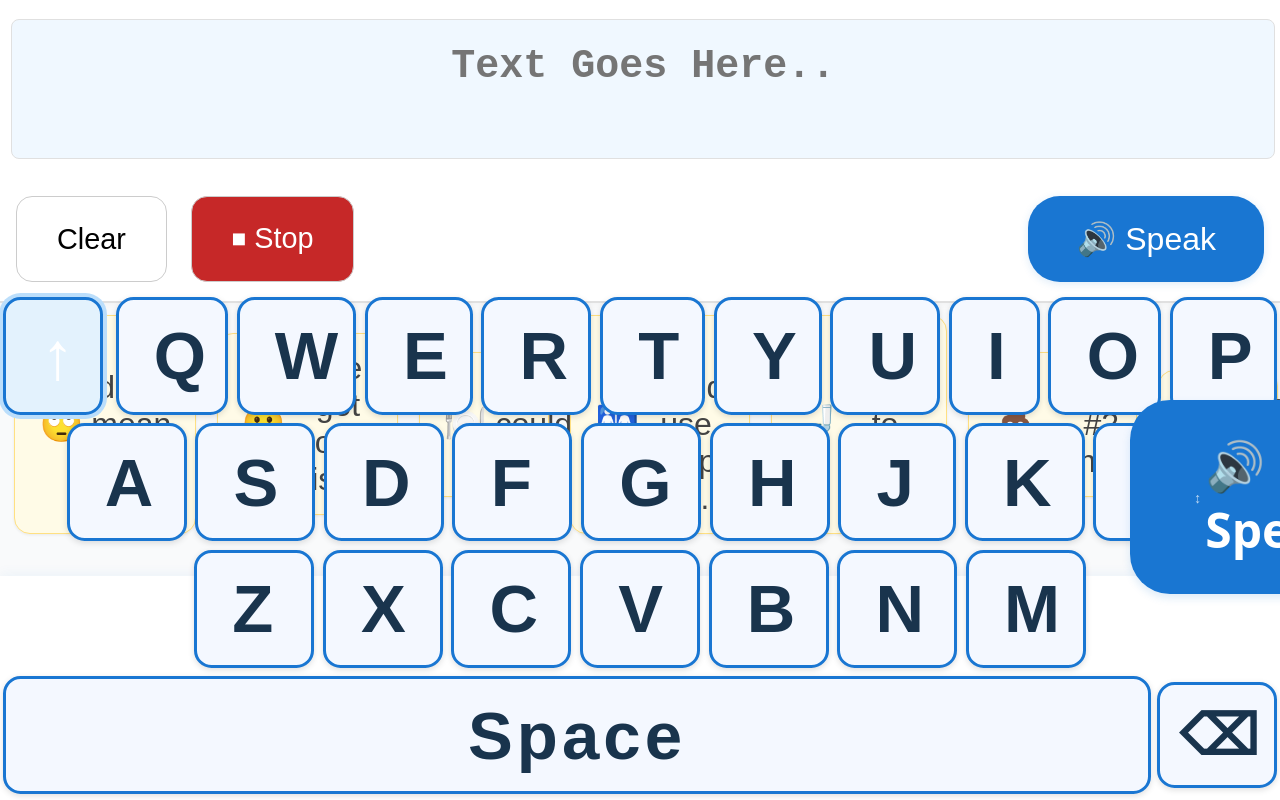
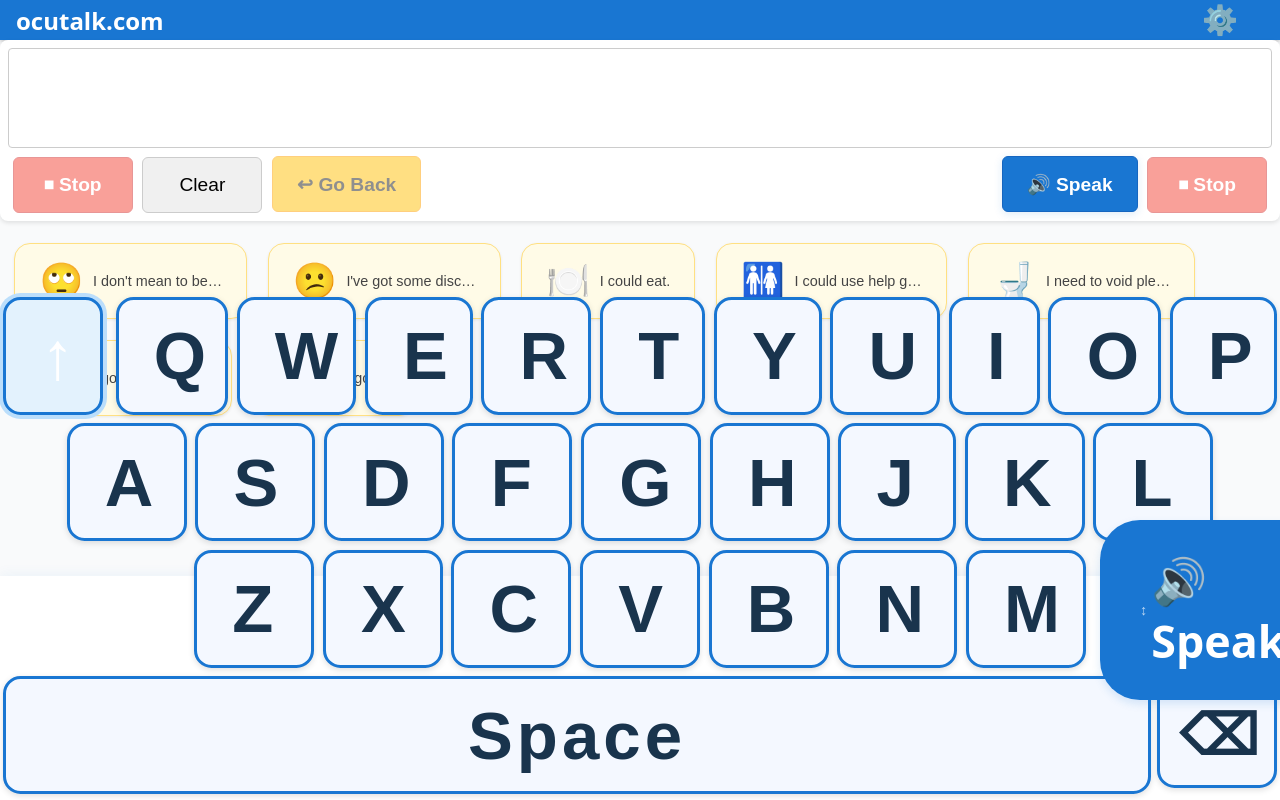
Before and after one commit to Sum1Solutions/talker-mvp, a React (Vite) app: page / in a window 1280 px wide. Built offline with nearby package versions, Linux system fonts and the light colour scheme.

Commit message:
feat: improve UI with wrapped phrase buttons and fix space bar focus bug
- Allow phrase buttons to wrap to multiple lines for better space usage
- Fix space bar triggering previously focused buttons
- Improve Go Back button to restore full text windows
- Update styling for better visual consistency

```diff
--- a/src/App.tsx
+++ b/src/App.tsx
@@ -101,7 +101,10 @@ export default function App() {
       setSpeaking(false);
       // Only clear if not in instant speak mode
       if (!deferSpeak) {
-        setLastText(currentText);
+        // Store the full window of text when cleared
+        if (currentText.trim()) {
+          setLastText(currentText);
+        }
         setCurrentText('');
       }
     };
@@ -140,11 +143,17 @@ export default function App() {
     return () => clearTimeout(timer);
   }, [currentText]);
 
-  // Add global keyboard event listener for Enter key
+  // Add global keyboard event listener for Enter key and handle space bar focus issues
   useEffect(() => {
     const handleKeyDown = (e: KeyboardEvent) => {
       if (e.key === 'Enter') {
-        speak();
+        e.preventDefault(); // Prevent default behavior
+        speak(); // This will speak and then clear the text
+      }
+
+      // If space is pressed, ensure no button has focus to prevent accidental re-clicks
+      if (e.key === ' ' && document.activeElement instanceof HTMLButtonElement) {
+        document.activeElement.blur();
       }
     };
 
@@ -174,8 +183,41 @@ export default function App() {
   };
 
 
+  const resetToDefault = () => {
+    // Reset floating button position by clearing local storage
+    localStorage.removeItem('floatingButtonPosition');
+    // Force refresh to apply defaults
+    window.location.reload();
+  };
+
   return (
     <div className="container" style={{position: 'relative'}}>
+      <div className="app-header">
+        <h1 className="app-title">ocutalk.com</h1>
+        <div className="dropdown">
+          <button className="settings-button" title="Settings">
+            ⚙️
+          </button>
+          <div className="dropdown-content">
+            <button
+              onClick={resetToDefault}
+              className="dropdown-item"
+              title="Reset to default settings"
+            >
+              Reset to default
+            </button>
+            <a
+              href="https://github.com/sum1solutions/ocutalk"
+              target="_blank"
+              rel="noopener noreferrer"
+              className="dropdown-item"
+              title="View source code on GitHub"
+            >
+              GitHub
+            </a>
+          </div>
+        </div>
+      </div>
       <OutputPanel text={currentText} setText={setCurrentTextWithHistory}
         speak={speak} stopSpeaking={stopSpeaking} speaking={speaking}
         deferSpeak={deferSpeak} setDeferSpeak={setDeferSpeak}
@@ -186,7 +228,7 @@ export default function App() {
         style={{
           display: 'flex',
           flexDirection: 'column',
-          height: 'calc(100vh - 40vh)', // Leaves space for the fixed keyboard and OutputPanel
+          height: 'calc(100vh - 45vh)', // Adjusted for header + OutputPanel
           overflow: 'auto',
         }}
         aria-label="Main communication area"
@@ -197,10 +239,19 @@ export default function App() {
               key={btn.emoji}
               className="phrase-btn"
               aria-label={btn.text}
-              onClick={() => setCurrentTextWithHistory(t => (t.trim() ? t + ' ' : '') + btn.text)}
+              onClick={(e) => {
+                setCurrentTextWithHistory(t => (t.trim() ? t + ' ' : '') + btn.text);
+                // Remove focus from the button to prevent space bar from triggering it again
+                // Use setTimeout to ensure blur happens after the click event is fully processed
+                setTimeout(() => {
+                  if (document.activeElement instanceof HTMLButtonElement) {
+                    document.activeElement.blur();
+                  }
+                }, 0);
+              }}
             >
-              <span style={{fontSize: '2.2rem', marginRight: '0.5rem'}}>{btn.emoji}</span>
-              {btn.text.length > 18 ? btn.text.slice(0, 18) + '…' : btn.text}
+              <span className="phrase-emoji">{btn.emoji}</span>
+              <span className="phrase-text">{btn.text.length > 18 ? btn.text.slice(0, 18) + '…' : btn.text}</span>
             </button>
           ))}
         </div>
--- a/src/FloatingButton.tsx
+++ b/src/FloatingButton.tsx
@@ -17,8 +17,8 @@ export default function FloatingButton({ onClick, disabled = false, text = '🔊
       // Ignore parsing errors
     }
 
-    // Default position (bottom right, but not covering keyboard)
-    return { x: window.innerWidth - 150, y: window.innerHeight - 400 };
+    // Default position (bottom right corner above keyboard)
+    return { x: window.innerWidth - 180, y: window.innerHeight - 280 };
   });
 
   const [isDragging, setIsDragging] = useState(false);
--- a/src/OutputPanel.tsx
+++ b/src/OutputPanel.tsx
@@ -1,5 +1,5 @@
 
-import React from 'react';
+import React, { useEffect, useRef } from 'react';
 
 interface Props {
   text: string;
@@ -14,26 +14,47 @@ interface Props {
 }
 
 export default function OutputPanel({ text, setText, speak, stopSpeaking, speaking, deferSpeak, setDeferSpeak, lastText, goBack }: Props) {
+  // Ref for textarea to control scrolling
+  const textareaRef = useRef<HTMLTextAreaElement | null>(null);
+
+  // Auto-scroll textarea to bottom when text changes
+  useEffect(() => {
+    if (textareaRef.current) {
+      textareaRef.current.scrollTop = textareaRef.current.scrollHeight;
+    }
+  }, [text]);
+
   return (
     <div className="output-panel">
       <div className="text-container">
         <textarea
+          ref={textareaRef}
           id="aac-textbox"
           value={text}
           onChange={e => setText(e.target.value)}
           className="output-text"
-          placeholder="Text Goes Here.."
+          placeholder=""
           aria-label="AAC message box"
+          style={{ color: '#1976d2' }}
         />
       </div>
       <div className="output-actions">
         <div className="left-actions">
-          <button onClick={() => setText('')}>Clear</button>
           <button
             className="stop-btn"
             onClick={stopSpeaking}
             disabled={!speaking}
           >⏹ Stop</button>
+          <button
+            className="clear-btn"
+            onClick={() => setText('')}
+          >Clear</button>
+          <button
+            className="back-btn"
+            onClick={goBack}
+            disabled={!lastText}
+            title="Restore previous text"
+          >↩ Go Back</button>
         </div>
         <div className="right-actions">
           <button
@@ -41,6 +62,11 @@ export default function OutputPanel({ text, setText, speak, stopSpeaking, speaki
             onClick={speak}
             disabled={speaking || deferSpeak}
           >🔊 Speak</button>
+          <button
+            className="stop-btn"
+            onClick={stopSpeaking}
+            disabled={!speaking}
+          >⏹ Stop</button>
         </div>
       </div>
     </div>
--- a/src/styles.css
+++ b/src/styles.css
@@ -57,44 +57,83 @@ body, html, #root {
   margin: 0;
 }
 
-/* Accessibility: High contrast and focus */
-:focus {
-  outline: 3px solid #1976d2 !important;
-  outline-offset: 2px;
+/* App header styles */
+.app-header {
+  display: flex;
+  justify-content: space-between;
+  align-items: center;
+  padding: 0.3rem 1rem;
+  background: #1976d2;
+  color: white;
+  box-shadow: 0 2px 4px rgba(0,0,0,0.2);
+  width: 100%;
+  box-sizing: border-box;
+  height: 2.5rem;
 }
 
-@media (max-width: 600px) {
-  .container {
-    min-width: 320px;
-  }
+.app-title {
+  margin: 0;
+  font-size: 1.5rem;
+  font-weight: bold;
 }
 
-
-.phrase-bar {
-  display: flex;
-  flex-direction: row;
-  flex-wrap: nowrap;
-  gap: 0.3rem;
-  justify-content: flex-start;
-  align-items: center;
-  overflow-x: auto;
-  margin: 0 0 0.4rem 0;
-  width: 100vw;
-  padding: 0.2rem 0.2rem 0.2rem 0.4rem;
-  background: #f9fafb;
-  min-height: 5vh;
-  scrollbar-width: thin;
+.dropdown {
+  position: relative;
+  display: inline-block;
 }
 
-
-.phrase-bar::-webkit-scrollbar {
-  height: 10px;
+.settings-button {
+  background: transparent;
+  border: none;
+  color: white;
+  font-size: 1.8rem;
+  cursor: pointer;
+  padding: 0.5rem;
+  display: flex;
+  align-items: center;
+  justify-content: center;
+  border-radius: 50%;
+  transition: background-color 0.2s;
 }
 
-.phrase-bar::-webkit-scrollbar-thumb {
-  background: #e0e0e0;
-  border-radius: 5px;
+.settings-button:hover {
+  background: rgba(255,255,255,0.1);
 }
+
+.dropdown-content {
+  display: none;
+  position: absolute;
+  right: 0;
+  background-color: #ffffff;
+  min-width: 160px;
+  box-shadow: 0px 8px 16px 0px rgba(0,0,0,0.2);
+  z-index: 1000;
+  border-radius: 6px;
+  overflow: hidden;
+}
+
+.dropdown:hover .dropdown-content {
+  display: block;
+}
+
+.dropdown-item {
+  color: #333;
+  padding: 12px 16px;
+  text-decoration: none;
+  display: block;
+  width: 100%;
+  text-align: left;
+  border: none;
+  background: transparent;
+  font-size: 1rem;
+  cursor: pointer;
+  font-family: system-ui, sans-serif;
+}
+
+.dropdown-item:hover {
+  background-color: #f1f1f1;
+}
+
 
 
 .phrase-btn {
@@ -114,11 +153,74 @@ body, html, #root {
   margin: 0.5rem;
 }
 
-
 .phrase-btn:hover, .phrase-btn:active {
   background: #ffe082;
   border-color: #ffd54f;
 }
+
+.phrase-emoji {
+  font-size: 2.2rem;
+  margin-right: 0.6rem;
+  display: inline-block;
+  flex-shrink: 0;
+}
+
+.phrase-text {
+  flex-grow: 1;
+  overflow: hidden;
+  text-overflow: ellipsis;
+  font-size: 0.9rem;
+}
+
+/* Accessibility: High contrast and focus */
+:focus {
+  outline: 3px solid #1976d2 !important;
+  outline-offset: 2px;
+}
+
+@media (max-width: 600px) {
+  .container {
+    min-width: 320px;
+  }
+}
+
+
+.phrase-bar {
+  display: flex;
+  flex-direction: row;
+  flex-wrap: wrap;
+  gap: 0.3rem;
+  justify-content: flex-start;
+  align-items: stretch;
+  margin: 0 0 0.8rem 0;
+  padding: 0.4rem;
+  background: #f9fafb;
+  min-height: 5vh;
+  max-height: 25vh;
+  overflow-y: auto;
+  scrollbar-width: thin;
+  align-content: flex-start;
+  width: 100%;
+}
+
+
+.phrase-bar::-webkit-scrollbar {
+  width: 8px;
+  height: 8px;
+}
+
+.phrase-bar::-webkit-scrollbar-thumb {
+  background: #c1c1c1;
+  border-radius: 4px;
+}
+
+.phrase-bar::-webkit-scrollbar-track {
+  background: #f1f1f1;
+  border-radius: 4px;
+}
+
+
+
 
 @media (max-width: 900px), (pointer: coarse) {
   .phrase-btn {
@@ -131,65 +233,103 @@ body, html, #root {
 }
 
 .output-panel {
-  flex: 0 0 auto;
+  width: 100%;
+  background: #fff;
+  border-radius: 8px;
+  box-shadow: 0 2px 4px rgba(0, 0, 0, 0.1);
   display: flex;
   flex-direction: column;
-  background: #fff;
-  border-bottom: 2px solid #e0e0e0;
-  box-shadow: 0 2px 8px rgba(0,0,0,0.03);
-  z-index: 2;
-  padding: 0.2rem 0.5rem;
+  padding: 0.5rem;
+  box-sizing: border-box;
+  margin-bottom: 0.5rem;
+  max-height: 40vh;
 }
 
 .text-container {
-  padding: 0.5rem 0.2rem;
-  width: 100%;
+  flex: 1;
+  min-height: 100px;
 }
 
 .output-text {
   width: 100%;
-  height: 140px;
-  font-size: 2.5rem;
-  padding: 1.5rem;
-  background: #f0f8ff;
-  color: #f9c74f;
-  border: 1px solid #e0e0e0;
-  border-radius: 0.5rem;
+  height: 100%;
+  padding: 0.5rem;
+  border: 1px solid #ccc;
+  border-radius: 4px;
+  box-sizing: border-box;
   resize: none;
-  text-align: center;
-  font-weight: bold;
-  box-sizing: border-box;
-  outline: none;
-  margin: 0.5rem 0;
+  font-size: 1.5rem;
+  line-height: 1.5;
+  overflow-y: auto;
+  scrollbar-width: thin;
 }
 
+.output-text::-webkit-scrollbar {
+  width: 8px;
+}
+
+.output-text::-webkit-scrollbar-thumb {
+  background: #ccc;
+  border-radius: 4px;
+}
 
 .output-actions {
   display: flex;
   justify-content: space-between;
-  width: 100%;
-  padding: 0.5rem 0;
+  margin-top: 0.5rem;
 }
 
-.left-actions, .right-actions {
-  display: flex;
-  gap: 0.5rem;
+.output-actions button {
+  padding: 0.7rem 1.5rem;
+  background: #f0f0f0;
+  border: 1px solid #ccc;
+  border-radius: 6px;
+  margin: 0 0.3rem;
+  cursor: pointer;
+  font-size: 1.2rem;
+  min-width: 120px;
 }
 
-.left-actions button {
-  background: #fff;
-  color: #000;
-  border: 1px solid #ccc;
-  border-radius: 1rem;
-  padding: 1.5rem 2.5rem;
-  font-size: 1.8rem;
-  cursor: pointer;
-  margin: 0.5rem;
+.output-actions button:hover {
+  background: #e0e0e0;
 }
 
-.stop-btn {
-  background: #c62828 !important;
-  color: #fff !important;
+.output-actions button:disabled {
+  opacity: 0.5;
+  cursor: not-allowed;
+}
+
+.output-actions .speak-btn {
+  background: #1976d2;
+  color: white;
+  border-color: #1565c0;
+  font-weight: bold;
+}
+
+.output-actions .speak-btn:hover:not(:disabled) {
+  background: #1565c0;
+}
+
+.output-actions .stop-btn {
+  background: #F44336;
+  color: white;
+  border-color: #D32F2F;
+  font-weight: bold;
+}
+
+.output-actions .stop-btn:hover:not(:disabled) {
+  background: #D32F2F;
+}
+
+.output-actions .back-btn {
+  background: #ffc107;
+  color: #212121;
+  border-color: #ffa000;
+  font-weight: bold;
+}
+
+.output-actions .back-btn:hover:not(:disabled) {
+  background: #ffb300;
 }
 
 @media (max-width: 900px), (pointer: coarse) {
@@ -222,8 +362,8 @@ body, html, #root {
 }
 
 .floating-button {
-  font-size: 3rem;
-  padding: 2rem 4rem;
+  font-size: 2.8rem;
+  padding: 1.8rem 2.5rem;
   border-radius: 2.5rem;
   border: none;
   background-color: #1976d2;
@@ -237,8 +377,8 @@ body, html, #root {
   touch-action: none; /* Prevents scrolling while dragging on touch devices */
   width: auto;
   height: auto;
-  min-width: 11rem;
-  min-height: 6rem;
+  min-width: 8rem;
+  min-height: 5.5rem;
   display: flex;
   align-items: center;
   justify-content: center;
```
Also changed, not shown: 2 other files (tests, documents, lock files or other folders).
